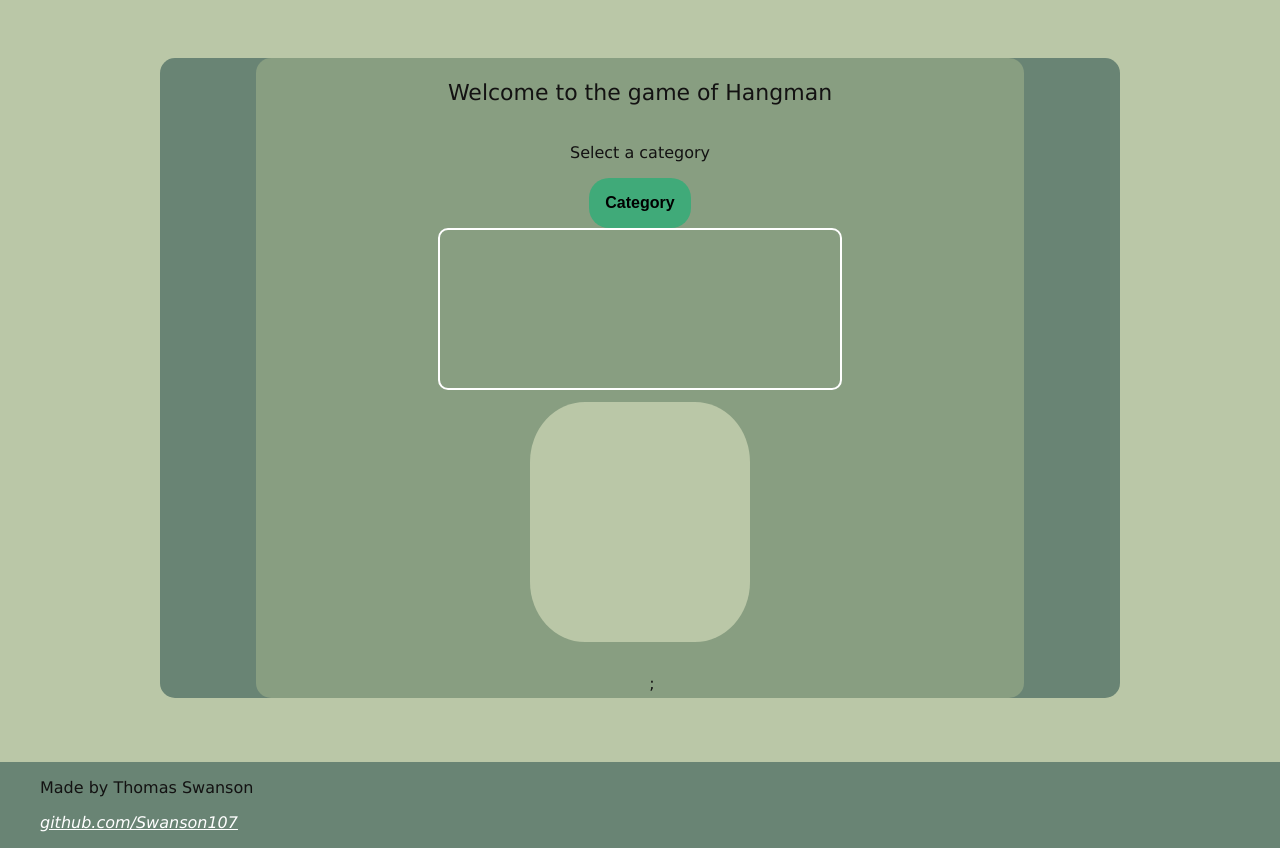
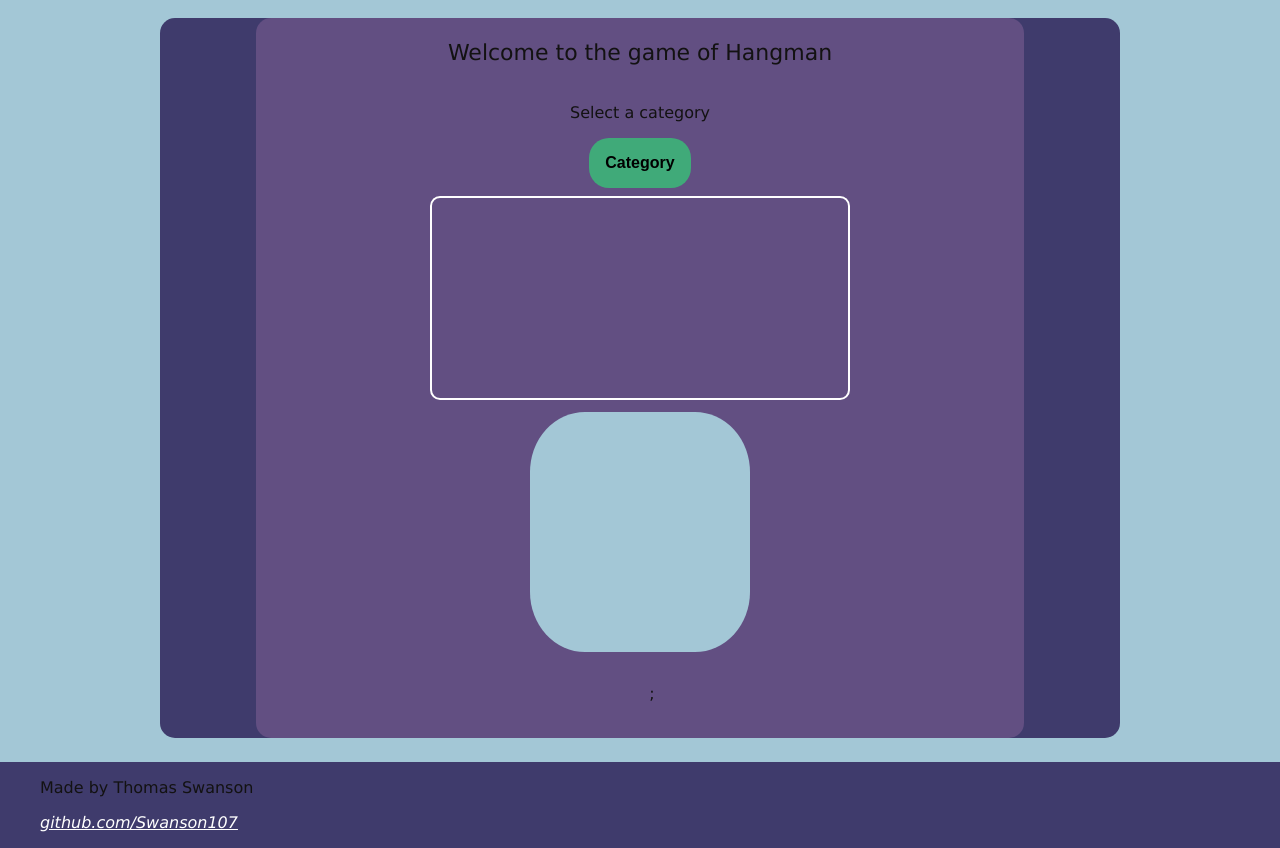
Before and after one commit to Swanson107/hangman, a plain HTML site: page index.html in a window 1280 px wide. Shown: the part 57-905 px from the top of the page. Drawn offline with Linux system fonts and the light colour scheme.

Commit message:
Change palette

```diff
--- a/styles.css
+++ b/styles.css
@@ -1,6 +1,6 @@
 html,
 body{
-    background-color : #BAC7A7;
+    background-color : #A3C7D6;
     color: #131212;
     font-family:'Lucida Sans', 'Lucida Sans Regular', 'Lucida Grande', 'Lucida Sans Unicode', Geneva, Verdana, sans-serif;
     margin: auto;
@@ -15,7 +15,7 @@ a{color: white; ;}
 
 
 .header {
-    background-color: #698474;
+    background-color: #3F3B6C;
     display: flex;
     justify-content: start;
     align-items: center;;
@@ -29,37 +29,33 @@ a{color: white; ;}
 }
 
 .content {
-    background-color: #698474;
+    background-color: #3F3B6C;
     display: flex;
     flex-direction: column;
     justify-content: center;
     align-self: center;
     align-items: center;
     width: 75%;
-    height: 90%;
+    height: 75%;
     flex: 1;
-    margin: 4rem;
+    margin: 1.5rem;
     border-radius: 15px;
 }
 
 .game-container {
-    background-color: #889E81;
+    background-color: #624F82;
     color: #131212;
     width: 80%;
-    height: 40rem;
+    height: 45rem;
     display: flex;
     justify-content: start;
     flex-direction: column;
     align-items: center;;
     border-radius: 15px;
 }
-.game-container p{
-    font-weight: 500;
-}
-
 .game {
     display: flex;
-    flex-direction: column;
+    flex-direction:column;
     align-items: center;
     gap: 2rem;
     margin-top: 12px;
@@ -70,7 +66,7 @@ a{color: white; ;}
     width: 220px;
     max-width: 220px;
     max-height: 240px;
-    background-color: #BAC7A7;
+    background-color: #A3C7D6;
     border-radius: 25%;
 }
 
@@ -82,10 +78,11 @@ a{color: white; ;}
 .input {
     border:2px solid white;
     border-radius: 10px;
-    max-height:400px;
-    max-width: 400px;
-    width: 400px;
-    height: 400px;
+    max-height:416px;
+    max-width: 416px;
+    width: 416px;
+    height: 416px;
+    margin-top: 8px;
 }
 
 .dropbtn {
@@ -135,14 +132,22 @@ a{color: white; ;}
 
 #answer-block {
     display: flex;
+    margin-right: 10px;
     gap: 4px;
 }
 
 .letter-box {
     border: 2px solid white;
-    color: black;
-    width: 16px;
-    height: 20px;
+    color: lightgray;
+    display: flex;
+    align-items: center;
+    justify-content: center;;
+    width: 26px;
+    height: 34px;
+    font-weight: bolder;
+    margin-bottom: 16px;
+    font-size: 24px;
+    user-select: none;
 }
 
 .letter-box:hover {
@@ -155,7 +160,7 @@ a{color: white; ;}
 
 
 .footer {
-    background-color: #698474;
+    background-color: #3F3B6C;
 }
 
 .footer p{
```
